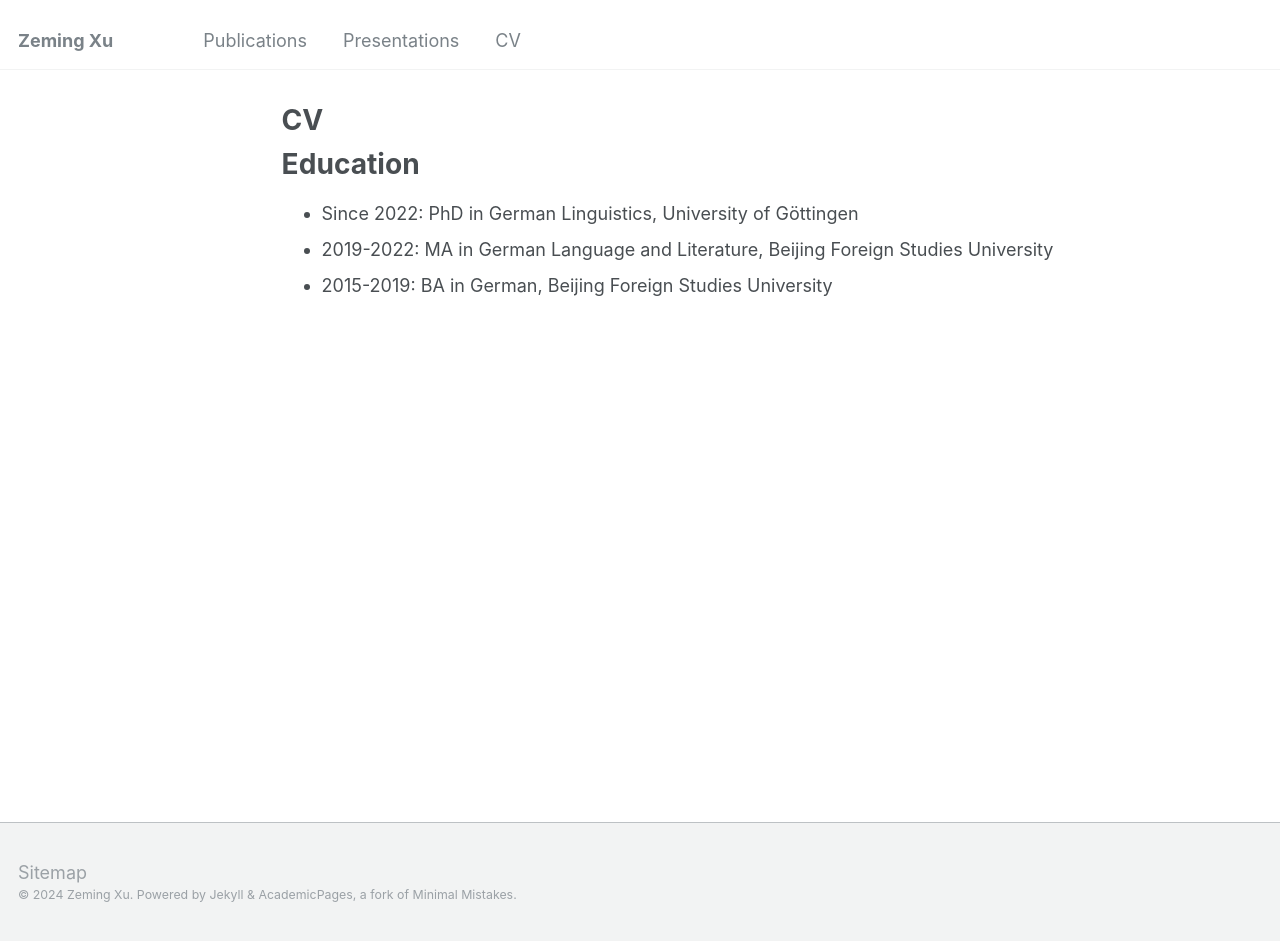
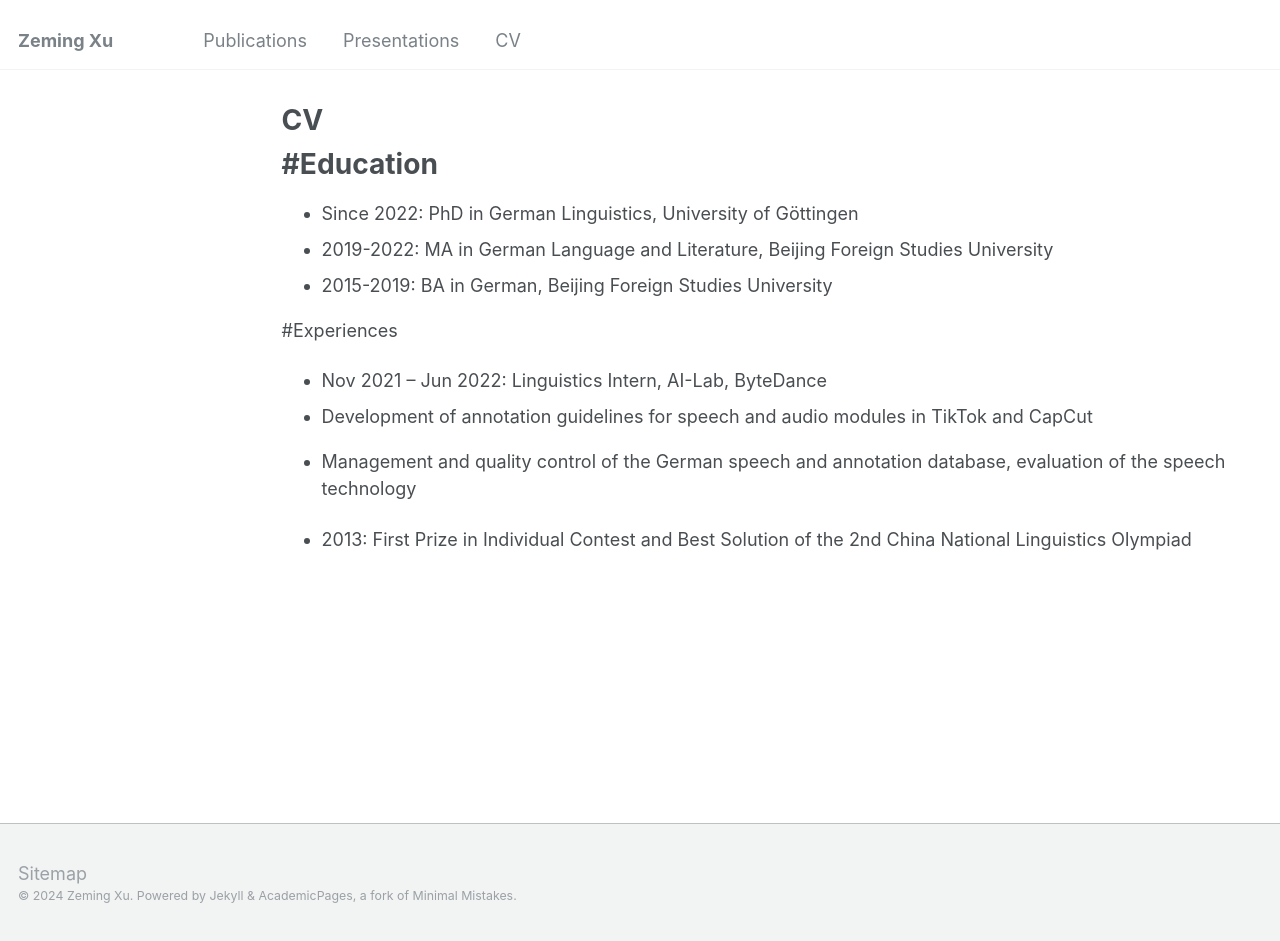
Before and after one commit to xu-zeming/xu-zeming.github.io, a Jekyll site: the page built from _pages/cv.md, in a window 1280 px wide and 941 px high. Built offline with Jekyll 4.4.1, drawn with Linux system fonts in a browser that asks for light colours.

Commit message:
Update cv.md

```diff
--- a/_pages/cv.md
+++ b/_pages/cv.md
@@ -9,8 +9,15 @@ redirect_from:
 
 {% include base_path %}
 
-Education
+#Education
 ======
 * Since 2022: PhD in German Linguistics, University of Göttingen
 * 2019-2022: MA in German Language and Literature, Beijing Foreign Studies University
 * 2015-2019: BA in German, Beijing Foreign Studies University
+
+#Experiences
+* Nov 2021 – Jun 2022: Linguistics Intern, AI-Lab, ByteDance
++	Development of annotation guidelines for speech and audio modules in TikTok and CapCut
++	Management and quality control of the German speech and annotation database, evaluation of the speech technology
+
+* 2013: First Prize in Individual Contest and Best Solution of the 2nd China National Linguistics Olympiad
```
